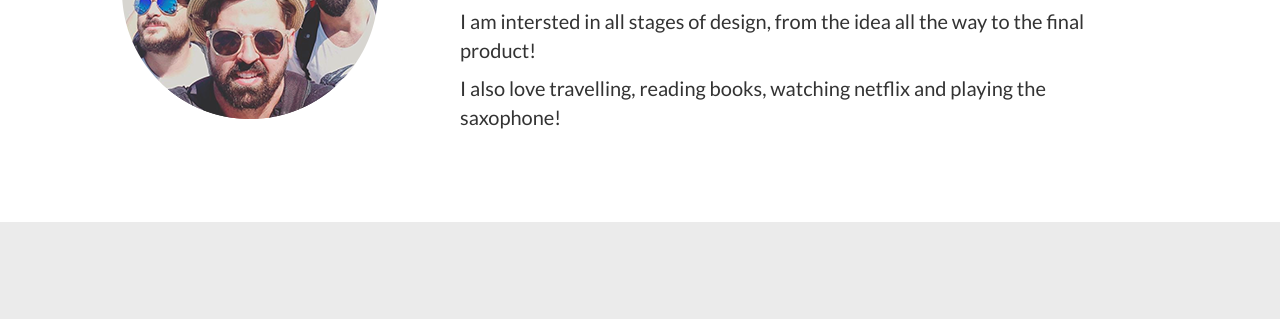
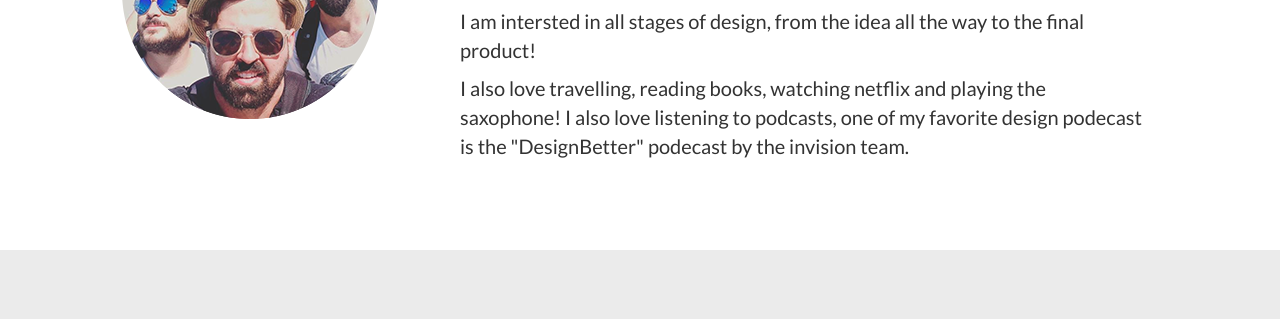
Before and after one commit to hatsot/hatsot.github.io, a website: page index.html in a window 1280 px wide. Shown: the part 2949-3268 px from the top of the page. Drawn offline with nearby package versions, Linux system fonts and the light colour scheme.

Commit message:
Update index.html

```diff
--- a/index.html
+++ b/index.html
@@ -284,7 +284,7 @@ Now working and making some magic with<span style=" font-style: italic; text-dec
 
                 <div class="col-sm-8 about">
                 <p>My name is Sotiris Chatoupis and I'm a passionate self-taught designer with a background in electrical engineering.</p><p> I believe in combining imagination and logic to create useful products that make people's life better.</p><p>I am intersted in all stages of design, from the idea all the way to the final product!</p>
-                <p>I also love travelling, reading books, watching netflix and playing the saxophone!</p>
+                <p>I also love travelling, reading books, watching netflix and playing the saxophone! I also love listening to podcasts, one of my favorite design podecast is the "DesignBetter" podecast by the invision team.  </p>
 
                 </div>
                 <!-- <div class="col-lg-8 col-lg-offset-2 text-center">
```
